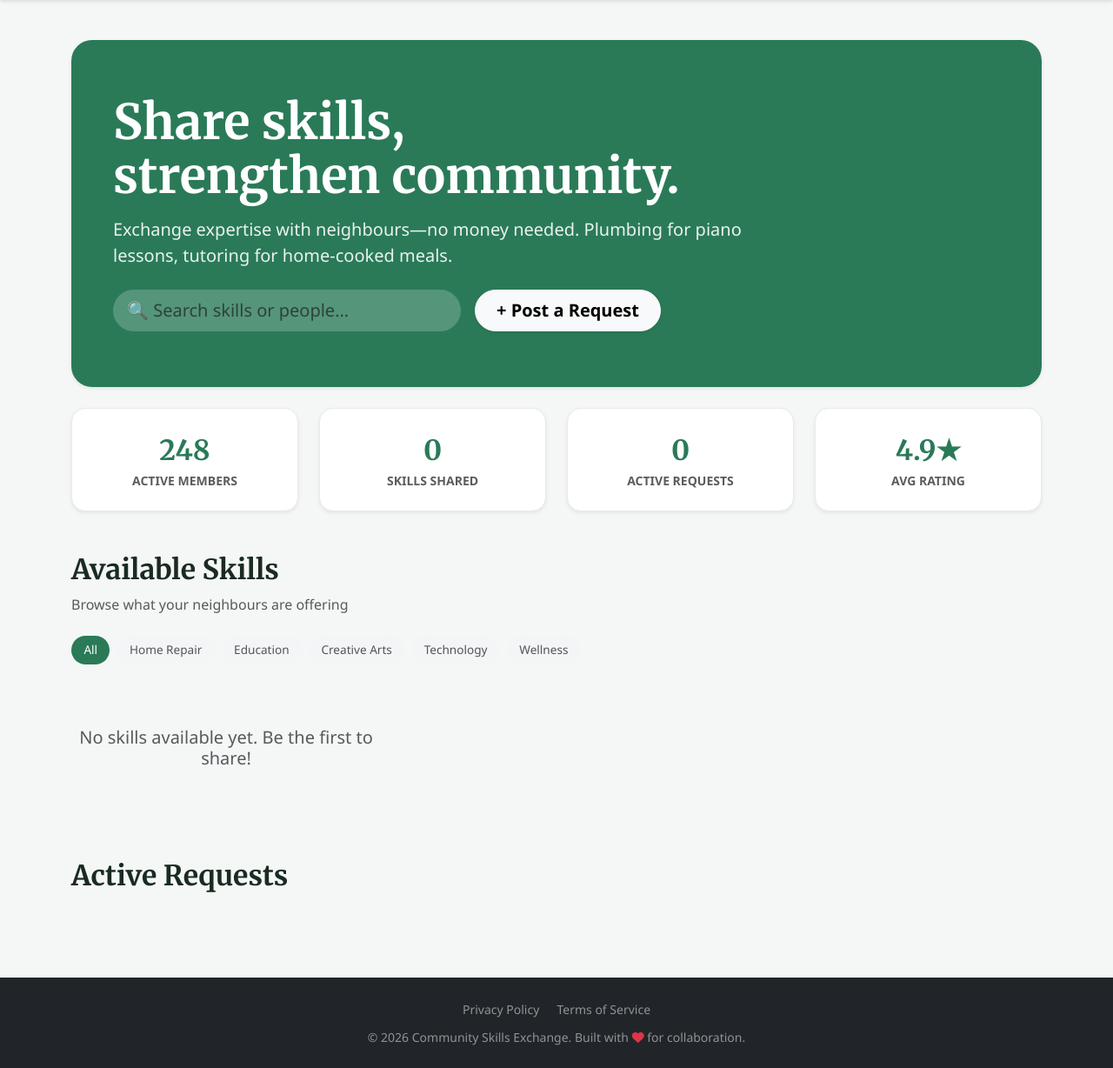
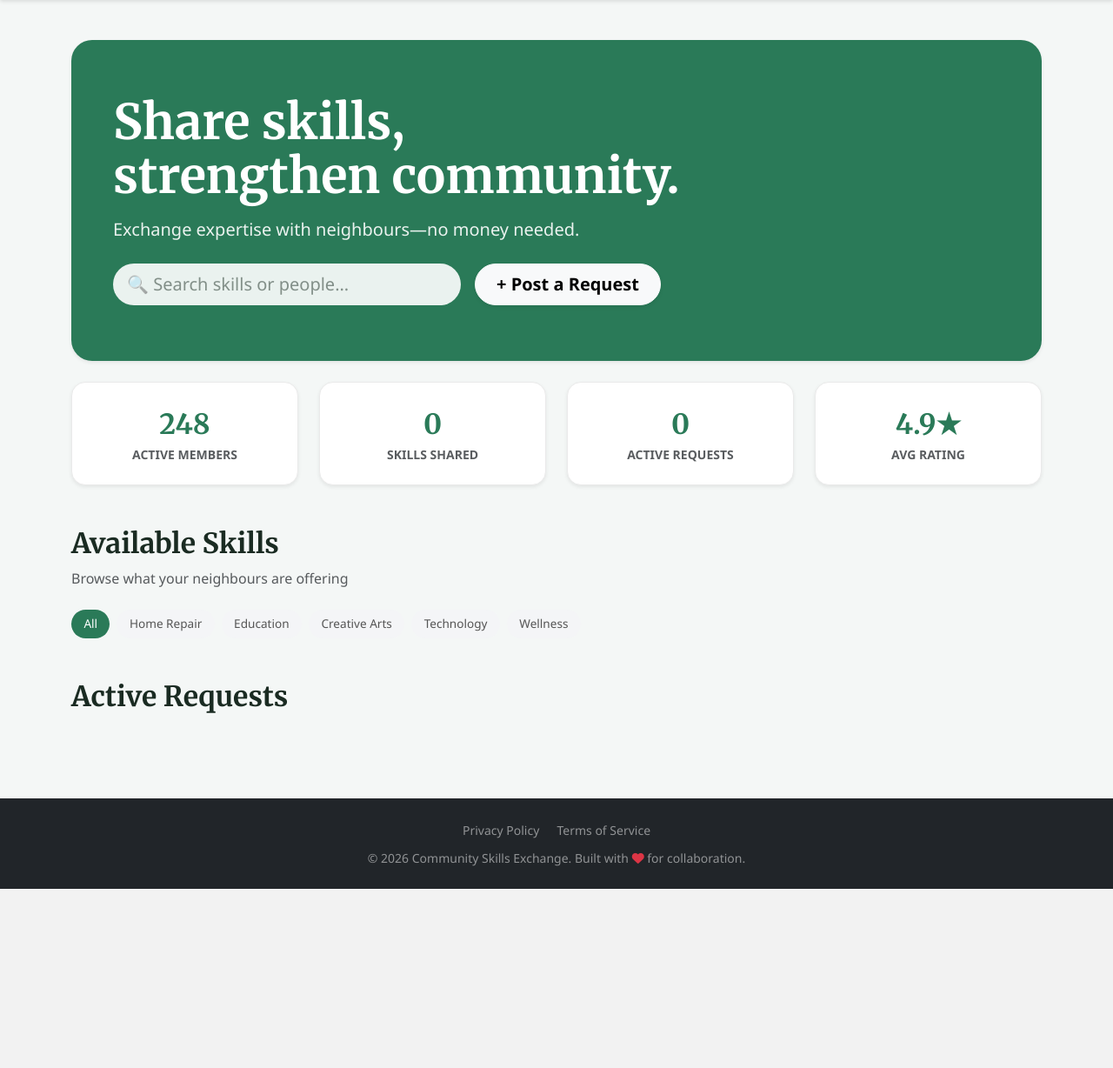
Before and after one commit to Sbonginhlanhla/2026commskillsgroup39, a Flask app: page /home in a window 1280 px wide. Shown: the part 59-1287 px from the top of the page at 87% size. After the commit the page ends 1081 px from the top, so only its background shows below. Run offline with Flask 3, Linux system fonts and the light colour scheme; a user stored in the database is signed in.

Commit message:
Search bar

```diff
--- a/app/templates/home.html
+++ b/app/templates/home.html
@@ -28,6 +28,16 @@
         font-size: 3.5rem;
         font-weight: 700;
         line-height: 1.1;
+    }
+
+    /* Search Input Enhancement */
+    #searchInput::placeholder {
+        color: rgba(26, 43, 34, 0.5);
+    }
+    #searchInput:focus {
+        background-color: white !important;
+        color: var(--text-dark) !important;
+        box-shadow: 0 0 0 0.25rem rgba(255,255,255,0.25);
     }
 
     /* Card & UI Elements */
@@ -126,11 +136,13 @@
     <div class="row">
         <div class="col-md-9">
             <h1 class="hero-heading mb-3">Share skills,<br>strengthen community.</h1>
-            <p class="lead mb-4" style="opacity: 0.9;">Exchange expertise with neighbours—no money needed. Plumbing for piano lessons, tutoring for home-cooked meals.</p>
+            <p class="lead mb-4" style="opacity: 0.9;">Exchange expertise with neighbours—no money needed.</p>
 
             <div class="d-flex gap-3 align-items-center flex-wrap">
                 <div class="position-relative flex-grow-1" style="max-width: 400px;">
-                    <input type="text" id="searchInput" class="form-control form-control-lg rounded-pill border-0" placeholder="🔍 Search skills or people..." style="background-color: rgba(255,255,255,0.2); color: white;">
+                    <input type="text" id="searchInput" class="form-control form-control-lg rounded-pill border-0"
+                           placeholder="🔍 Search skills or people..."
+                           style="background-color: rgba(255,255,255,0.9); color: var(--text-dark);">
                 </div>
 
                 {% if current_user.is_authenticated %}
@@ -196,8 +208,8 @@
                     </span>
                 </div>
 
-                <h4 class="serif-heading h5 mb-2">{{ profile.headline }}</h4>
-                <p class="text-muted small mb-4">{{ (profile.bio or "No description provided.") | truncate(90) }}</p>
+                <h4 class="serif-heading h5 mb-2 searchable-headline">{{ profile.headline }}</h4>
+                <p class="text-muted small mb-4 searchable-bio">{{ (profile.bio or "No description provided.") | truncate(90) }}</p>
 
                 <div class="mt-auto pt-3 border-top">
                     <div class="d-flex align-items-center justify-content-between mb-3">
@@ -208,7 +220,7 @@
                                 <div class="user-avatar-initials me-2">{{ profile.first_name[0] }}{{ profile.last_name[0] }}</div>
                             {% endif %}
                             <div>
-                                <div class="fw-bold searchable-name" style="font-size: 0.9rem;">{{ profile.first_name }}</div>
+                                <div class="fw-bold searchable-name" style="font-size: 0.9rem;">{{ profile.first_name }} {{ profile.last_name }}</div>
                                 <div class="text-muted" style="font-size: 0.75rem;">{{ profile.skill_level or 'Member' }}</div>
                             </div>
                         </div>
@@ -231,18 +243,17 @@
             </div>
         </div>
         {% endif %}
-    {% else %}
-        <div class="col-12 text-center py-5">
-            <p class="text-muted h5">No skills available yet. Be the first to share!</p>
-        </div>
     {% endfor %}
+    <div id="noResults" class="col-12 text-center py-5 d-none">
+        <p class="text-muted h5">No neighbors found matching that skill or name.</p>
+    </div>
 </div>
 
 <h2 class="serif-heading mb-4">Active Requests</h2>
 <div class="row row-cols-1 row-cols-md-2 g-4 mb-5" id="requestsGrid">
     {% for req in requests %}
         {% if req.author.id != current_user.id %}
-        <div class="col request-card">
+        <div class="col request-card" data-category="{{ req.category }}">
             <div class="card dashboard-card shadow-sm p-4">
                 <div class="d-flex justify-content-between align-items-center mb-3">
                     <span class="pill-badge" style="background-color: #fdf3e1; color: #d08c1b;">Pending</span>
@@ -299,7 +310,7 @@
             </div>
             <div class="mb-3">
                 <label class="form-label fw-bold">Tell us more details</label>
-                <textarea class="form-control" name="req_details" rows="3" placeholder="Explain what you need so others can help..." required></textarea>
+                <textarea class="form-control" name="req_details" rows="3" placeholder="Explain what you need..." required></textarea>
             </div>
             <button type="submit" id="requestSubmitBtn" class="btn w-100 fw-bold mt-3" style="background-color: var(--brand-green); color: white; border-radius: 0.8rem; padding: 0.8rem;">Submit Request</button>
         </form>
@@ -313,24 +324,53 @@ document.addEventListener("DOMContentLoaded", function() {
     const searchInput = document.getElementById('searchInput');
     const filterPills = document.querySelectorAll('.filter-pill');
     const skillCards = document.querySelectorAll('.skill-card');
+    const requestCards = document.querySelectorAll('.request-card');
+    const noResults = document.getElementById('noResults');
 
-    // Filter Logic
     function applyFilters() {
-        const searchTerm = searchInput.value.toLowerCase();
+        const searchTerm = searchInput.value.toLowerCase().trim();
         const activeCategory = document.querySelector('.active-filter').textContent.trim();
+        let visibleCount = 0;
 
+        // Filter Skills
         skillCards.forEach(card => {
+            const headline = card.querySelector('.searchable-headline').textContent.toLowerCase();
+            const bio = card.querySelector('.searchable-bio').textContent.toLowerCase();
+            const name = card.querySelector('.searchable-name').textContent.toLowerCase();
+            const category = card.getAttribute('data-category');
+
+            const matchesSearch = headline.includes(searchTerm) || bio.includes(searchTerm) || name.includes(searchTerm);
+            const matchesCategory = activeCategory === 'All' || category === activeCategory;
+
+            if (matchesSearch && matchesCategory) {
+                card.classList.remove('d-none');
+                visibleCount++;
+            } else {
+                card.classList.add('d-none');
+            }
+        });
+
+        // Filter Requests (Optional: syncing search with requests too)
+        requestCards.forEach(card => {
             const text = card.textContent.toLowerCase();
             const category = card.getAttribute('data-category');
-
+            const matchesCategory = activeCategory === 'All' || category === activeCategory;
             const matchesSearch = text.includes(searchTerm);
-            const matchesCategory = activeCategory === 'All' || category === activeCategory;
 
             card.style.display = (matchesSearch && matchesCategory) ? "block" : "none";
         });
+
+        // Handle "No Results" display
+        if (visibleCount === 0 && searchTerm !== "") {
+            noResults.classList.remove('d-none');
+        } else {
+            noResults.classList.add('d-none');
+        }
     }
 
-    searchInput.addEventListener('keyup', applyFilters);
+    // Input events
+    searchInput.addEventListener('input', applyFilters);
+
     filterPills.forEach(pill => {
         pill.addEventListener('click', function() {
             filterPills.forEach(p => p.classList.remove('active-filter'));
@@ -339,7 +379,7 @@ document.addEventListener("DOMContentLoaded", function() {
         });
     });
 
-    // Vouch Logic (AJAX)
+    // Vouch AJAX Logic
     document.querySelectorAll('.vouch-btn').forEach(button => {
         button.addEventListener('click', async function() {
             const userId = this.getAttribute('data-user-id');
@@ -356,13 +396,12 @@ document.addEventListener("DOMContentLoaded", function() {
                     countSpan.textContent = data.new_count;
                     this.innerHTML = '<i class="fas fa-check"></i> Vouched';
                     this.classList.replace('btn-vouch', 'btn-success');
-                } else if (data.error) {
-                    alert(data.error);
+                } else {
+                    alert(data.error || "Error vouching");
                     this.disabled = false;
                     this.innerHTML = '<i class="fas fa-thumbs-up me-1"></i> Vouch';
                 }
             } catch (err) {
-                console.error("Vouch failed:", err);
                 this.disabled = false;
                 this.innerHTML = '<i class="fas fa-thumbs-up me-1"></i> Vouch';
             }
@@ -390,7 +429,6 @@ document.addEventListener("DOMContentLoaded", function() {
             } catch(err) {
                 btn.disabled = false;
                 btn.textContent = "Error! Try Again";
-                console.error("Submission error:", err);
             }
         });
     }
```
